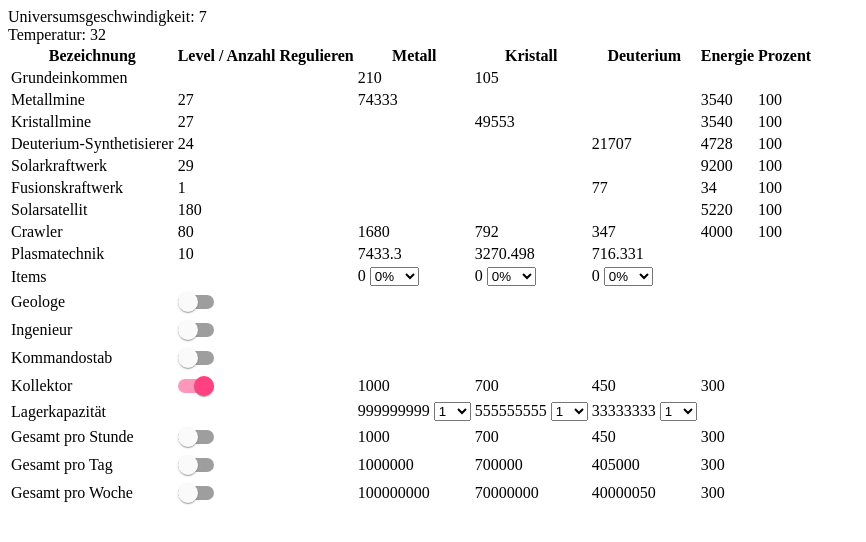
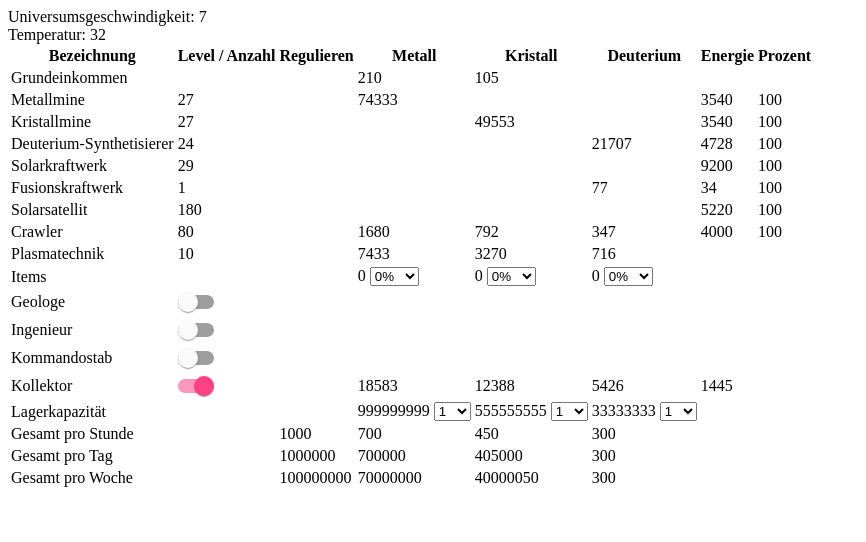
Before and after one commit to Daddelbob/ogame_calculator, an Angular app: page / in a window 1280 px wide. Shown: the top 542 px of the page, without its empty margins (0-866 px from the left). Built offline with nearby package versions, Linux system fonts and the light colour scheme.

Commit message:
feat(collector): add collector to table

```diff
--- a/src/app/app.component.html
+++ b/src/app/app.component.html
@@ -175,10 +175,10 @@
     <td>Kollektor</td>
     <td><mat-slide-toggle [(ngModel)]="isCollector"></mat-slide-toggle></td>
     <td></td>
-    <td>1000</td>
-    <td>700</td>
-    <td>450</td>
-    <td>300</td>
+    <td>{{ isCollector ? collectorMetalProd : "" }}</td>
+    <td>{{ isCollector ? collectorCrystalProd : "" }}</td>
+    <td>{{ isCollector ? collectorDeuteroiumProd : "" }}</td>
+    <td>{{ isCollector ? collectorEnergyProd : "" }}</td>
     <td></td>
   </tr>
   <tr>
@@ -244,7 +244,6 @@
   </tr>
   <tr>
     <td>Gesamt pro Stunde</td>
-    <td><mat-slide-toggle></mat-slide-toggle></td>
     <td></td>
     <td>1000</td>
     <td>700</td>
@@ -254,7 +253,6 @@
   </tr>
   <tr>
     <td>Gesamt pro Tag</td>
-    <td><mat-slide-toggle></mat-slide-toggle></td>
     <td></td>
     <td>1000000</td>
     <td>700000</td>
@@ -264,7 +262,6 @@
   </tr>
   <tr>
     <td>Gesamt pro Woche</td>
-    <td><mat-slide-toggle></mat-slide-toggle></td>
     <td></td>
     <td>100000000</td>
     <td>70000000</td>
--- a/src/app/app.component.ts
+++ b/src/app/app.component.ts
@@ -26,7 +26,6 @@ export class AppComponent implements OnInit, OnChanges {
   public hasEngineer: boolean = false;
   public engineerFactorEnergy: number = 10;
   public hasCommando: boolean = false;
-  public commandoFactorEnergyAndMines: number = 2;
   public plasmaTechnology: number = 10;
   public energyTechnology: number = 9;
 
@@ -125,44 +124,74 @@ export class AppComponent implements OnInit, OnChanges {
     this.crawlers * Crawler.energyConsumtion * (this.crawlersPercentage / 100);
 
   //Plasma Technology Variables
-  public plasmaTechnologyMetalProd: number =
-    this.metalMineProd * this.plasmaTechnology * 0.01;
-  public plasmaTechnologyCrystalProd: number =
-    this.crystalMineProd * this.plasmaTechnology * 0.0066;
-  public plasmaTechnologyDeuteriumProd: number =
-    this.deuteriumSynthesizerProd * this.plasmaTechnology * 0.0033;
+  public plasmaTechnologyMetalProd: number = Math.floor(
+    this.metalMineProd * this.plasmaTechnology * 0.01
+  );
+  public plasmaTechnologyCrystalProd: number = Math.floor(
+    this.crystalMineProd * this.plasmaTechnology * 0.0066
+  );
+  public plasmaTechnologyDeuteriumProd: number = Math.floor(
+    this.deuteriumSynthesizerProd * this.plasmaTechnology * 0.0033
+  );
 
   // Items Variables
-  public itemMetalProd: number =
-    (this.metalMineProd * this.selectedItemMetal) / 100;
-  public itemCrystalProd: number =
-    (this.crystalMineProd * this.selectedItemCrystal) / 100;
-  public itemDeuteroiumProd: number =
-    (this.deuteriumSynthesizerProd * this.selectedItemDeuterium) / 100;
+  public itemMetalProd: number = Math.floor(
+    (this.metalMineProd * this.selectedItemMetal) / 100
+  );
+  public itemCrystalProd: number = Math.floor(
+    (this.crystalMineProd * this.selectedItemCrystal) / 100
+  );
+  public itemDeuteroiumProd: number = Math.floor(
+    (this.deuteriumSynthesizerProd * this.selectedItemDeuterium) / 100
+  );
 
   // Officer and Player-Class Variables
-  public geologistMetalProd: number =
-    (this.metalMineProd * this.geologistFactorAll) / 100;
-  public geologistCrystalProd: number =
-    (this.crystalMineProd * this.geologistFactorAll) / 100;
-  public geologistDeuteroiumProd: number =
-    (this.deuteriumSynthesizerProd * this.geologistFactorAll) / 100;
+  public geologistMetalProd: number = Math.floor(
+    (this.metalMineProd * this.geologistFactorAll) / 100
+  );
+  public geologistCrystalProd: number = Math.floor(
+    (this.crystalMineProd * this.geologistFactorAll) / 100
+  );
+  public geologistDeuteroiumProd: number = Math.floor(
+    (this.deuteriumSynthesizerProd * this.geologistFactorAll) / 100
+  );
 
-  public engineerEnergyProd: number =
+  public engineerEnergyProd: number = Math.floor(
     ((this.solarPlantProd +
       this.solarSatellitesEnergyProd +
       this.fusionReactorEnergyProd) *
       this.engineerFactorEnergy) /
-    100;
+      100
+  );
 
-  public commandoMetalProd: number =
-    (this.metalMineProd * this.commandoFactorEnergyAndMines) / 100;
-  public commandoCrystalProd: number =
-    (this.crystalMineProd * this.commandoFactorEnergyAndMines) / 100;
-  public commandoDeuteroiumProd: number =
-    (this.deuteriumSynthesizerProd * this.commandoFactorEnergyAndMines) / 100;
-  public commandoEnergyProd: number =
-    (this.deuteriumSynthesizerProd * this.commandoFactorEnergyAndMines) / 100;
+  public commandoMetalProd: number = Math.floor(
+    this.metalMineProd * Officers.commandoMinesAndEnergyProdFactor
+  );
+  public commandoCrystalProd: number = Math.floor(
+    this.crystalMineProd * Officers.commandoMinesAndEnergyProdFactor
+  );
+  public commandoDeuteroiumProd: number = Math.floor(
+    this.deuteriumSynthesizerProd * Officers.commandoMinesAndEnergyProdFactor
+  );
+  public commandoEnergyProd: number = Math.floor(
+    this.deuteriumSynthesizerProd * Officers.commandoMinesAndEnergyProdFactor
+  );
+
+  public collectorMetalProd: number = Math.floor(
+    this.metalMineProd * Officers.collectorMinesProdFactor
+  );
+  public collectorCrystalProd: number = Math.floor(
+    this.crystalMineProd * Officers.collectorMinesProdFactor
+  );
+  public collectorDeuteroiumProd: number = Math.floor(
+    this.deuteriumSynthesizerProd * Officers.collectorMinesProdFactor
+  );
+  public collectorEnergyProd: number = Math.floor(
+    (this.solarPlantProd +
+      this.solarSatellitesEnergyProd +
+      this.fusionReactorEnergyProd) *
+      Officers.collectorEnergyProdFactor
+  );
 
   constructor() {}
 
```
